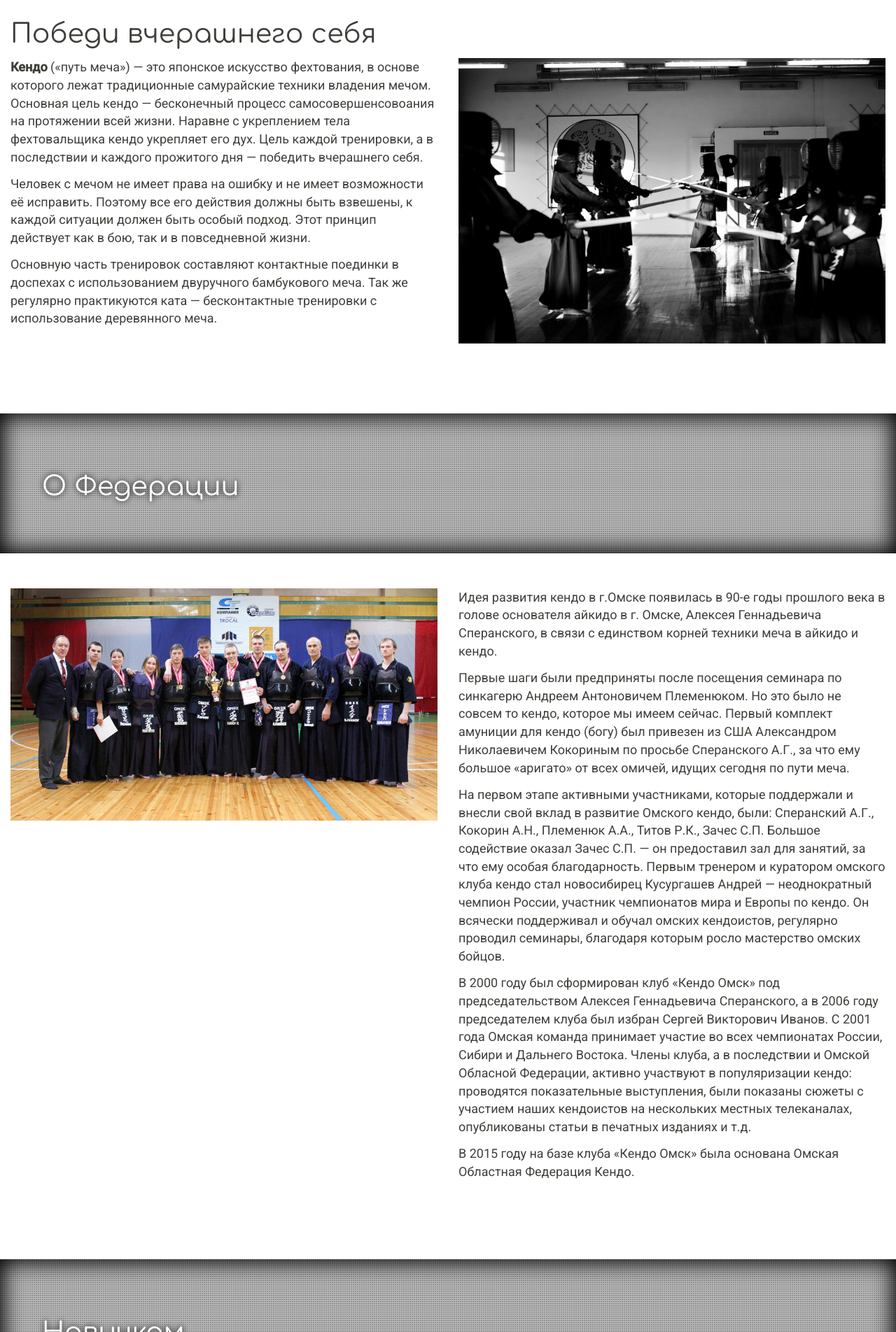
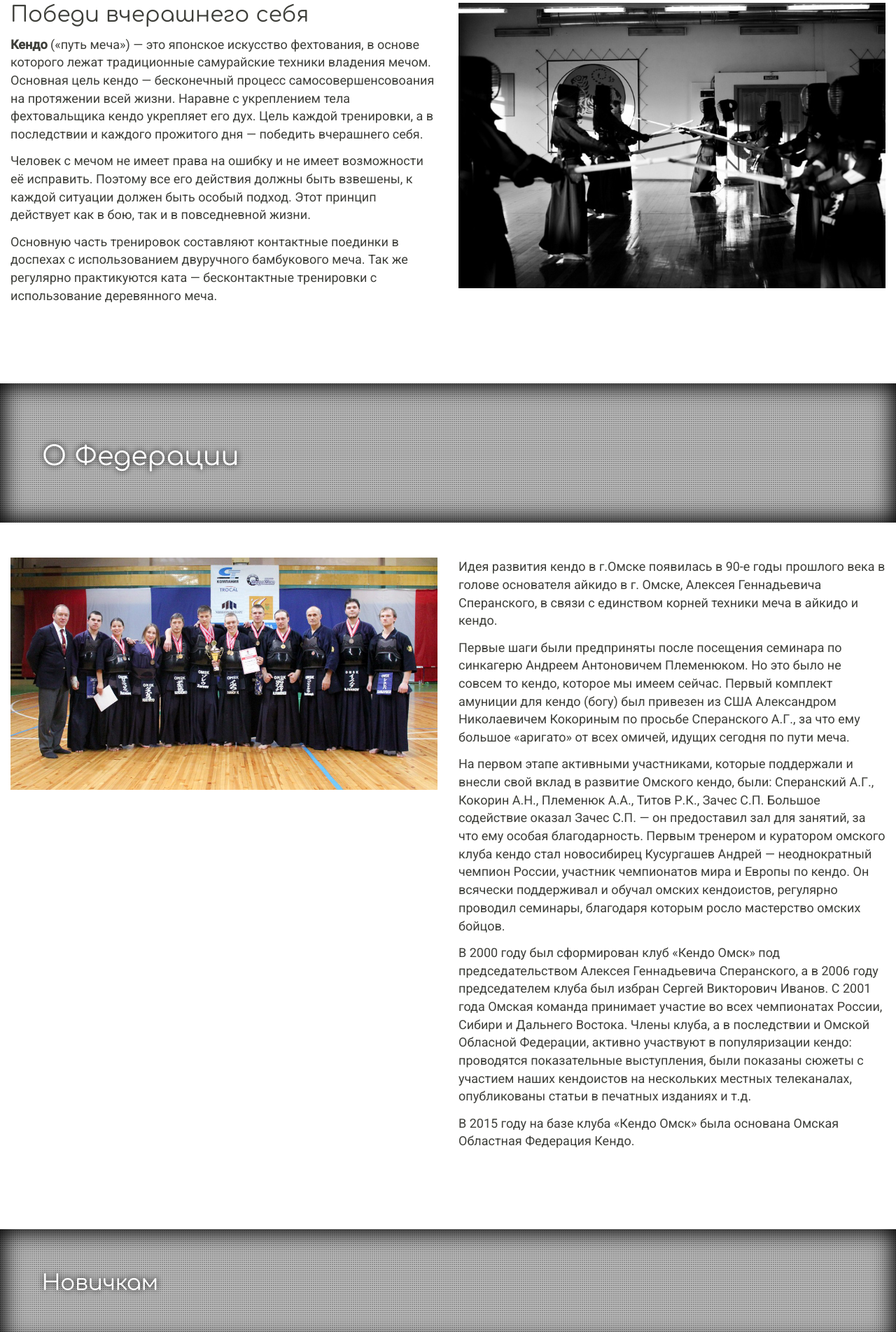
Before and after one commit to DarthSim/kendo-omsk, a website: page src/index.html in a window 1280 px wide. Shown: the part 896-2800 px from the top of the page at 70% size. Drawn offline with nearby package versions, Linux system fonts and the light colour scheme; some packages are replaced by stand-ins of ours; files that its build step writes are made by us from their sources; files whose address does not match are found by name.

Commit message:
Better headers

```diff
--- a/src/css/application.sass
+++ b/src/css/application.sass
@@ -9,6 +9,9 @@ body, html
 h1
   margin: 0
   padding: 0
+
+h3
+  margin-top: 0
 
 h1, h2, h3
   font-family: Comfortaa
--- a/src/index.html
+++ b/src/index.html
@@ -57,9 +57,9 @@
 
   <div class="container-fluid">
     <section id="kendo" class="info-block">
-      <h2>Победи вчерашнего себя</h2>
       <div class="row">
         <div class="col-md-6">
+          <h3>Победи вчерашнего себя</h3>
           <p>
             <strong>Кендо</strong> (&laquo;путь меча&raquo;) &mdash; это японское искусство
             фехтования, в основе которого лежат традиционные самурайские техники владения мечом.
@@ -139,7 +139,7 @@
 
     <section class="info-block" id="novice">
       <div class="info-block-header info-block-header-novice">
-        <h2>Новичкам</h2>
+        <h3>Новичкам</h3>
       </div>
       <div class="row">
         <div class="col-md-6">
```
